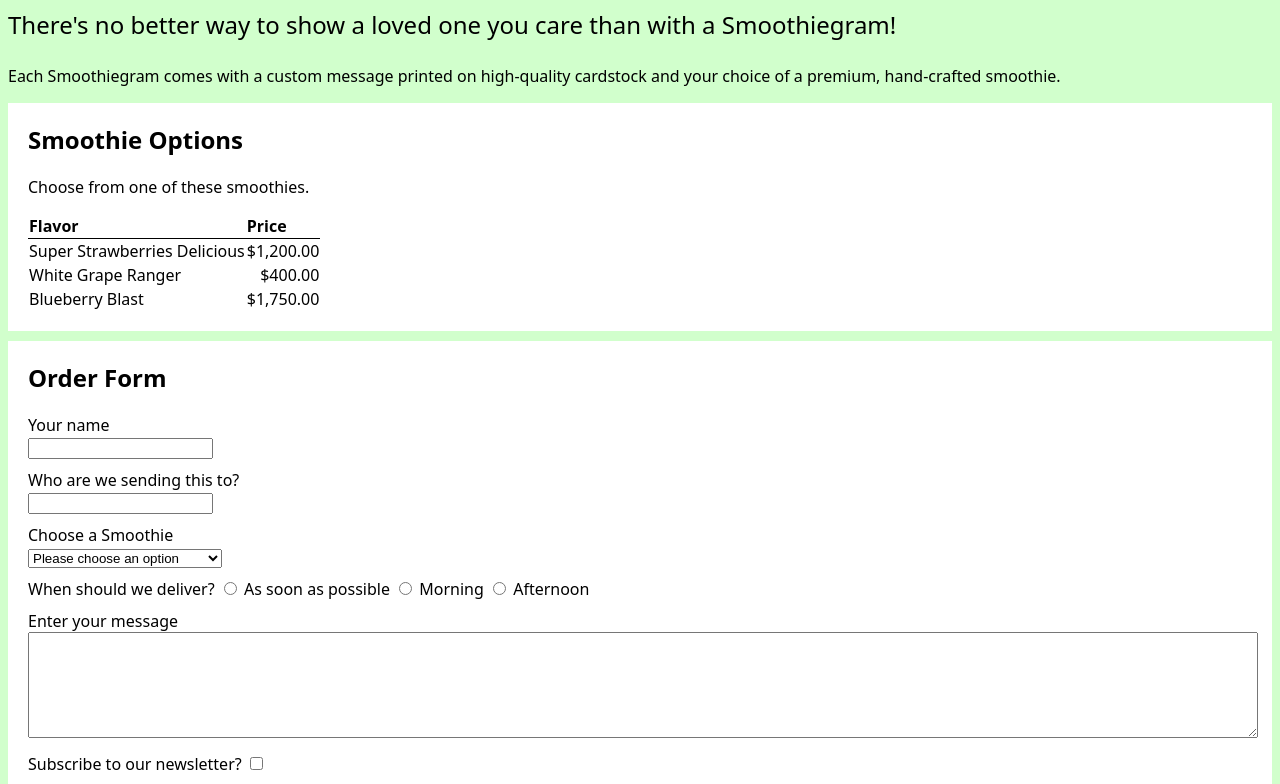
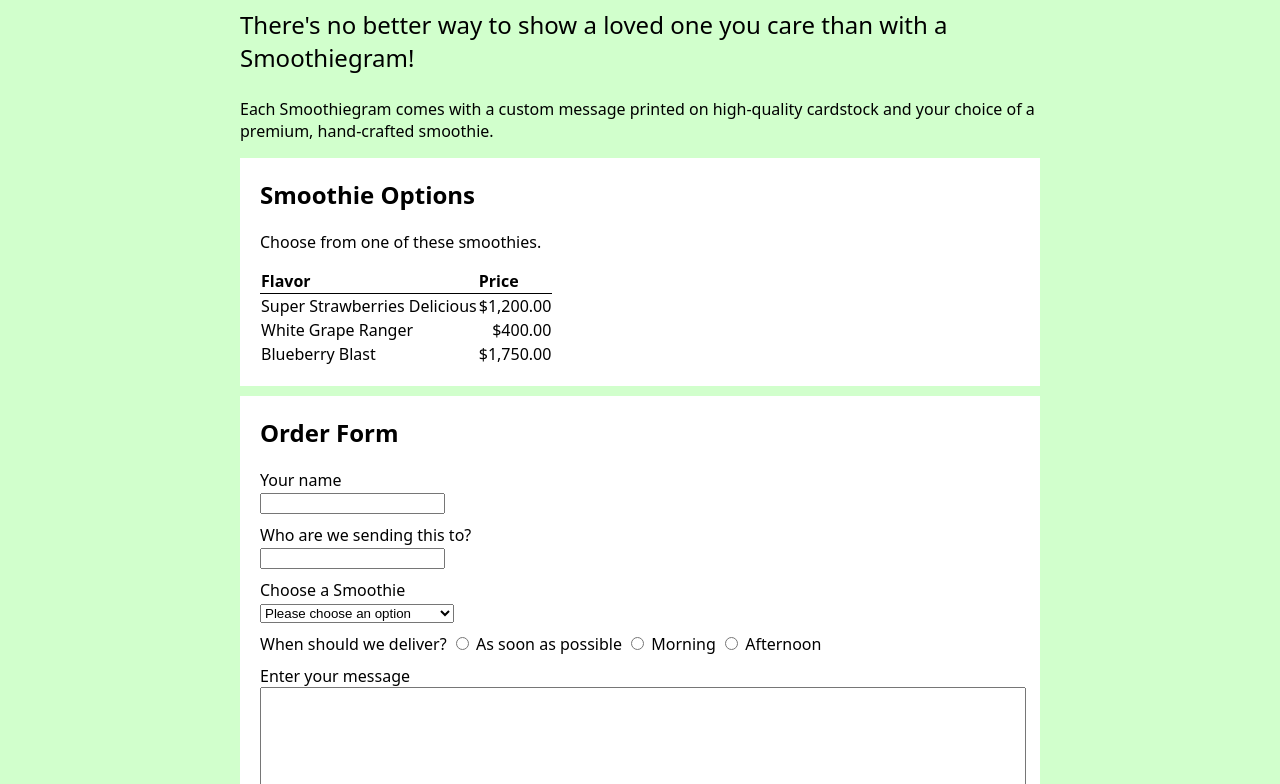
Before and after one commit to LincolnJBunker/superEpicSmoothies, a plain HTML site: page index.html in a window 1280 px wide. Shown: the part 80-864 px from the top of the page. Drawn offline with Linux system fonts and the light colour scheme.

Commit message:
Commit #4

```diff
--- a/index.html
+++ b/index.html
@@ -6,9 +6,9 @@
     <title>Order a Smoothiegram!</title>
     <link rel="stylesheet" href="styles.css"/>
   </head>
-
   <body>
-    <header>
+    <div id="container">
+     <header>
       <h1>Order a Smoothiegram</h1>
 
       <p class="lead"> There's no better way to show a loved one you care than with a
@@ -98,5 +98,6 @@
         </form>
       </section>
     </main>
+   </div>
   </body>
 </html>
--- a/styles.css
+++ b/styles.css
@@ -49,3 +49,8 @@ textarea{
     width: 100%;
     min-height: 100px;
 }
+#container{
+    max-width: 800px;
+    margin-left: auto;
+    margin-right: auto;
+}
```
